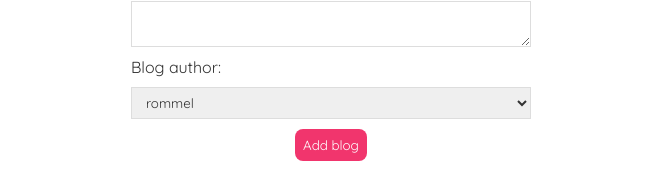
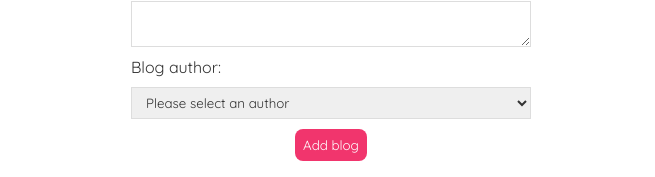
Before and after one commit to rommelcanoy/react-blog-app, a React (Create React App) app: page /create in a window 1280 px wide. Shown: the part 285-462 px from the top of the page, without its empty margins (309-964 px from the left). Built offline with nearby package versions, Linux system fonts and the light colour scheme.

Commit message:
add: add a function that prevent the form to refresh, and store the input values in an object

```diff
--- a/src/Create.js
+++ b/src/Create.js
@@ -5,24 +5,29 @@ const Create = () => {
   const [body, setBody] = useState('');
   const [author, setAuthor] = useState('');
 
+  const handleSubmit = (e) => {
+    e.preventDefault();
+    const blog = { title, body, author }
+
+    console.log(blog);
+  }
+
   return (
     <div className="create">
       <h2>Add a new blog</h2>
-      <form>
+      <form onSubmit={handleSubmit}>
         <label>Blog title:</label>
         <input type="text" required value={title} onChange={(e) => setTitle(e.target.value)}/>
         <label>Blog body:</label>
         <textarea required value={body} onChange={(e) => setBody(e.target.value)}></textarea>
         <label>Blog author:</label>
-        <select value={author} onChange={(e) => setAuthor(e.target.value)}>
+        <select required value={author} onChange={(e) => setAuthor(e.target.value)}>
+          <option value="">Please select an author</option>
           <option value="rommel">rommel</option>
           <option value="brian">brian</option>
         </select>
         <button>Add blog</button>
       </form>
-      <p>{title}</p>
-      <p>{body}</p>
-      <p>{author}</p>
     </div>
    );
 }
```
